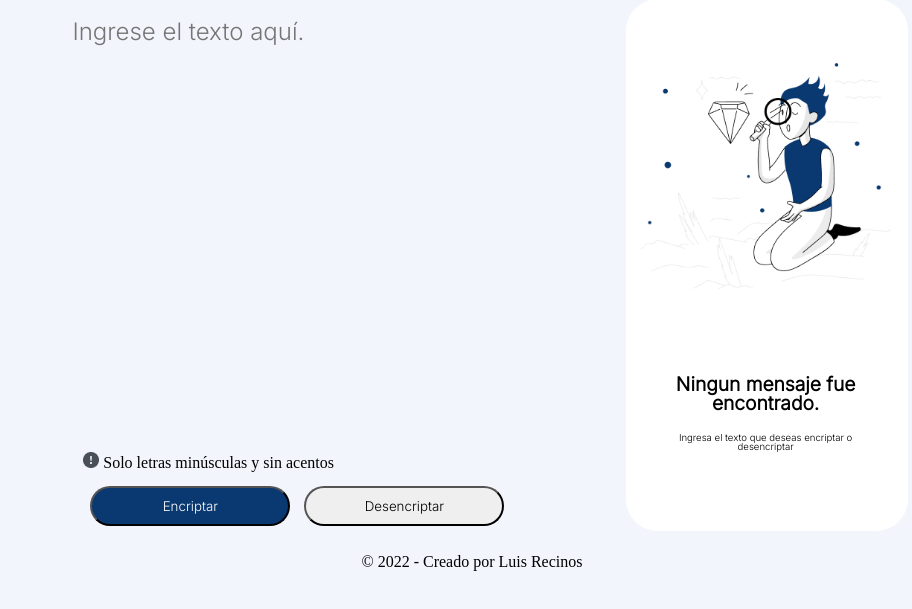
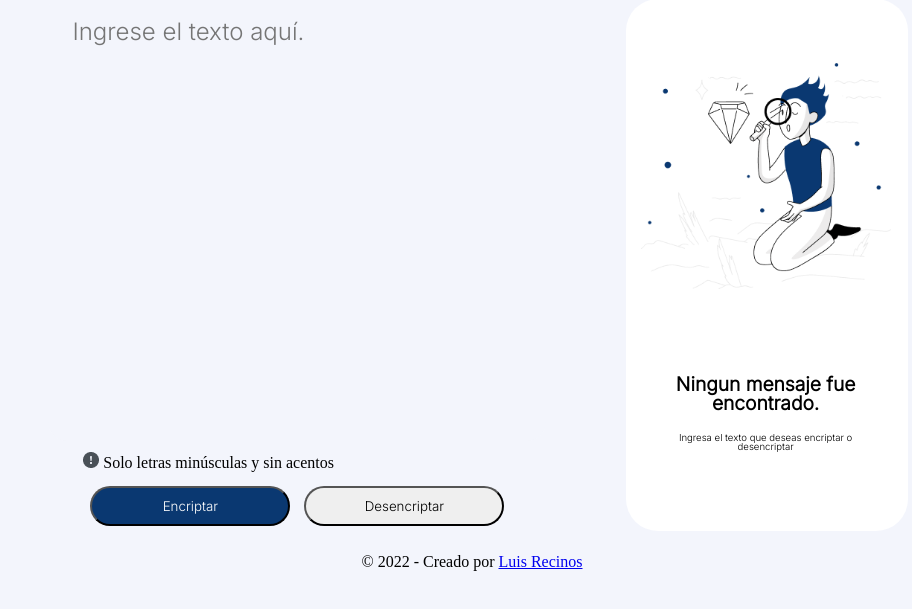
Before and after one commit to Luis11Gt/challenge.decodificador, a plain HTML site: page index.html in a window 1280 px wide. Shown: the part 91-700 px from the top of the page, without its empty margins (168-1080 px from the left). Drawn offline with Linux system fonts and the light colour scheme.

Commit message:
Agregando link a copy right y descripcion a README.md

```diff
--- a/index.html
+++ b/index.html
@@ -65,7 +65,7 @@
         </main>
 
         <footer>
-            <p> &copy; 2022 - Creado por Luis Recinos </p>
+            <p> &copy; 2022 - Creado por <a href="https://www.linkedin.com/in/luisrecinos502gt/"> Luis Recinos </a> </p>
         </footer>
 
         <script src="script.js"></script>
```
Also changed, not shown: 1 other file.
